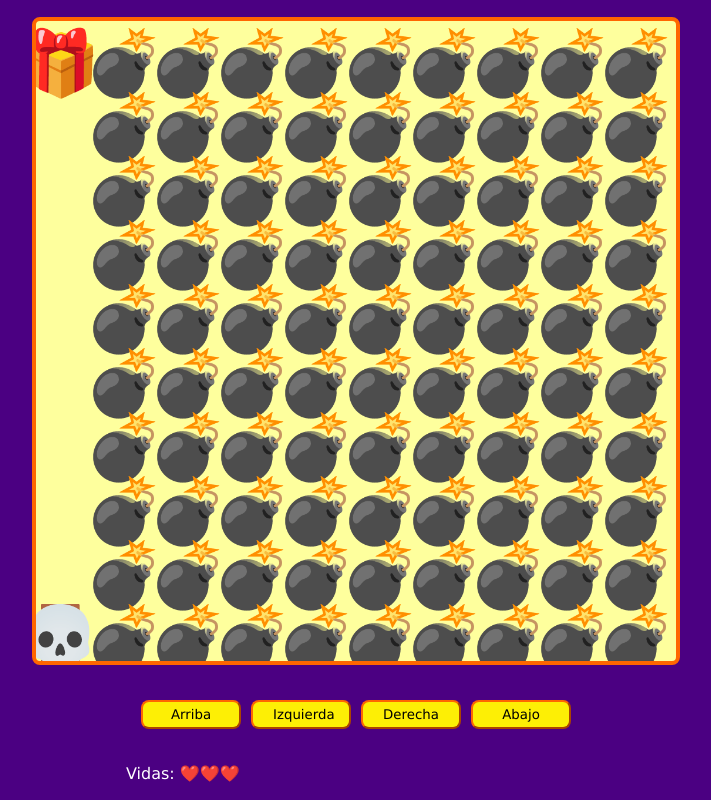
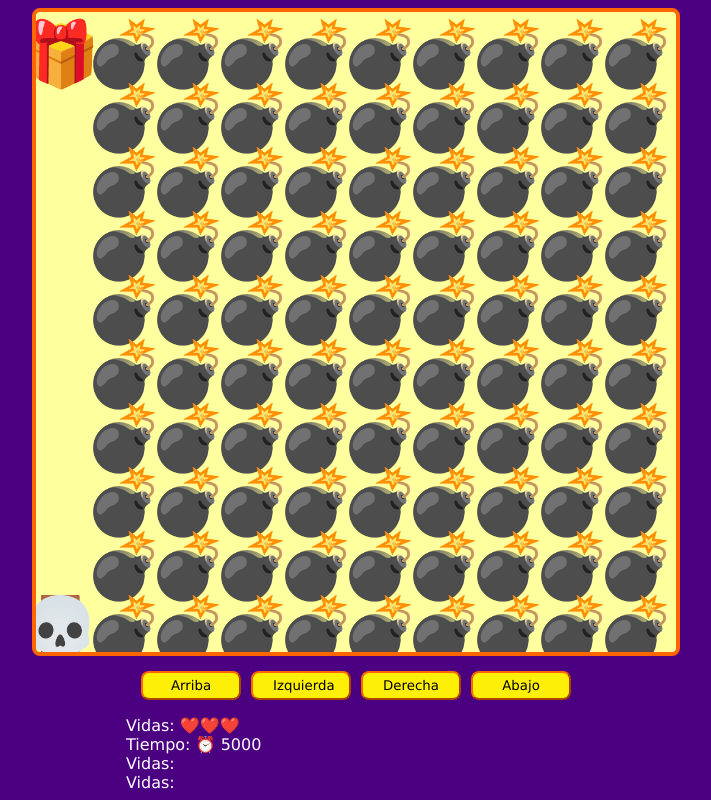
Before and after one commit to kalliche/javascript-games, a plain HTML site: page index.html in a window 1280 px wide. Shown: the whole page, without its empty margins (44-755 px from the left). Drawn offline with Linux system fonts and the light colour scheme.

Commit message:
intervalos de tiempo creados en la visra principal

```diff
--- a/game.js
+++ b/game.js
@@ -5,11 +5,16 @@ const btnLeft = document.querySelector('#left');
 const btnRight = document.querySelector('#right');
 const btnDown = document.querySelector('#down');
 const spanLives = document.querySelector('#lives');
+const spantime = document.querySelector('#time');
 
 let canvasSize;
 let elementsSize;
 let level = 0;
 let lives = 3;
+
+let timeStart;
+let timePlayer;
+let timeInterval;
 
 const playerPosition = {
   x: undefined,
@@ -51,6 +56,12 @@ function startGame() {
   if (!map) {
     gameWin();
     return;
+  }
+
+  //mostrar tiempo
+  if(!timeStart) {
+    timeStart = Date.now();
+    timeInterval = setInterval(showTime, 100);
   }
 
   const mapRows = map.trim().split('\n');
@@ -127,6 +138,7 @@ function levelFail() {
   if (lives <= 0) {
     level = 0;
     lives = 3;
+    timeStart = undefined;
   }
 
   playerPosition.x = undefined;
@@ -136,6 +148,7 @@ function levelFail() {
 
 function gameWin() {
   console.log('¡Terminaste el juego!');
+  clearInterval(timeInterval);
 }
 
 function showLives() {
@@ -146,6 +159,10 @@ function showLives() {
   // solucion para mostrar corazones solucion 2
   spanLives.innerHTML = "";
   heartsArray.forEach(heart => spanLives.append(heart));
+}
+
+function showTime() {
+  spantime.innerHTML = Date.now() - timeStart;
 }
 
 window.addEventListener('keydown', moveByKeys);
--- a/index.html
+++ b/index.html
@@ -21,6 +21,9 @@
     <div class="messages">
       <!-- mapas -->
       <p>Vidas: <span id="lives"></span> </p>
+      <p>Tiempo: ⏰ <span id="time"></span> </p>
+      <p>Vidas: <span id="lives"></span> </p>
+      <p>Vidas: <span id="lives"></span> </p>
     </div>
   </div>
 
```
